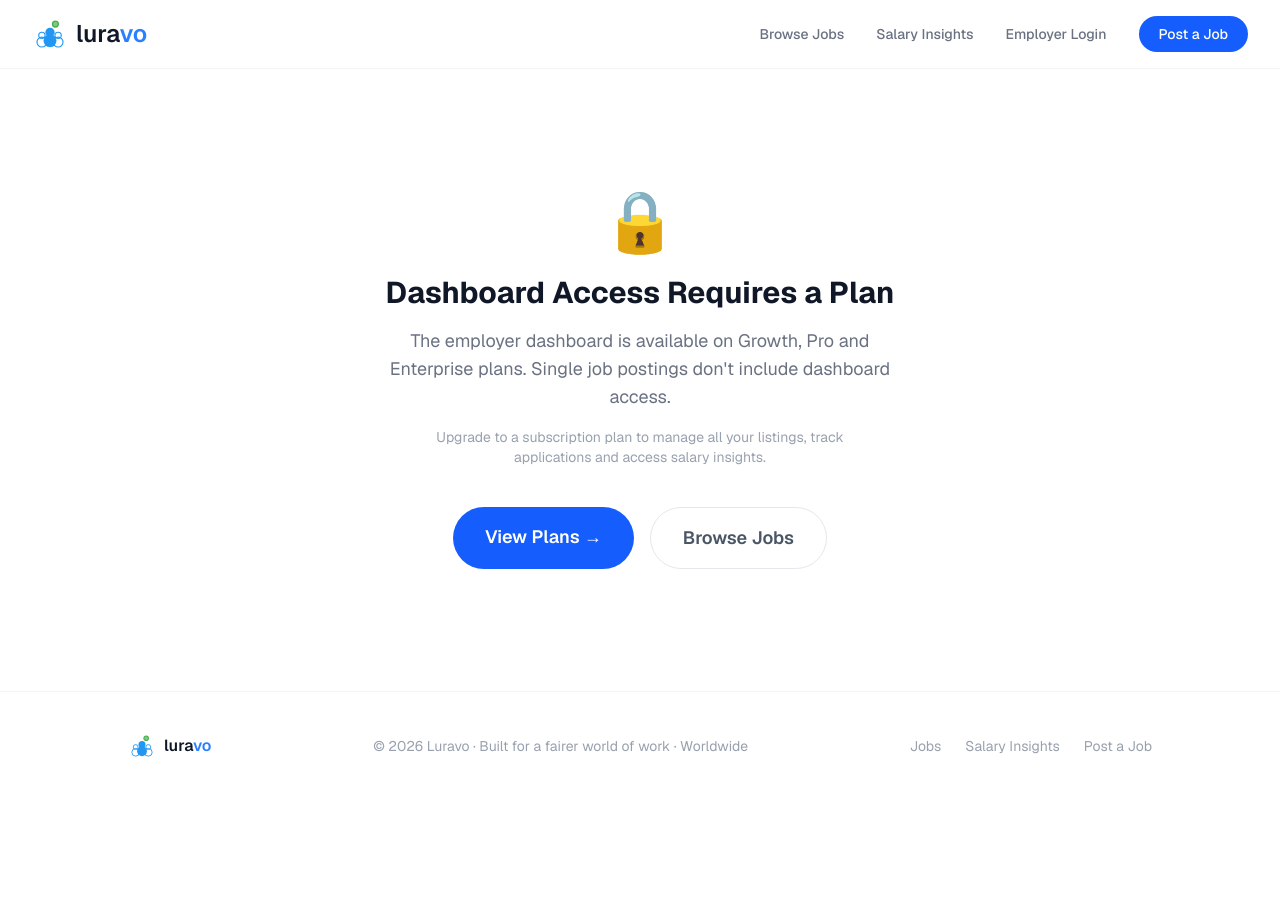
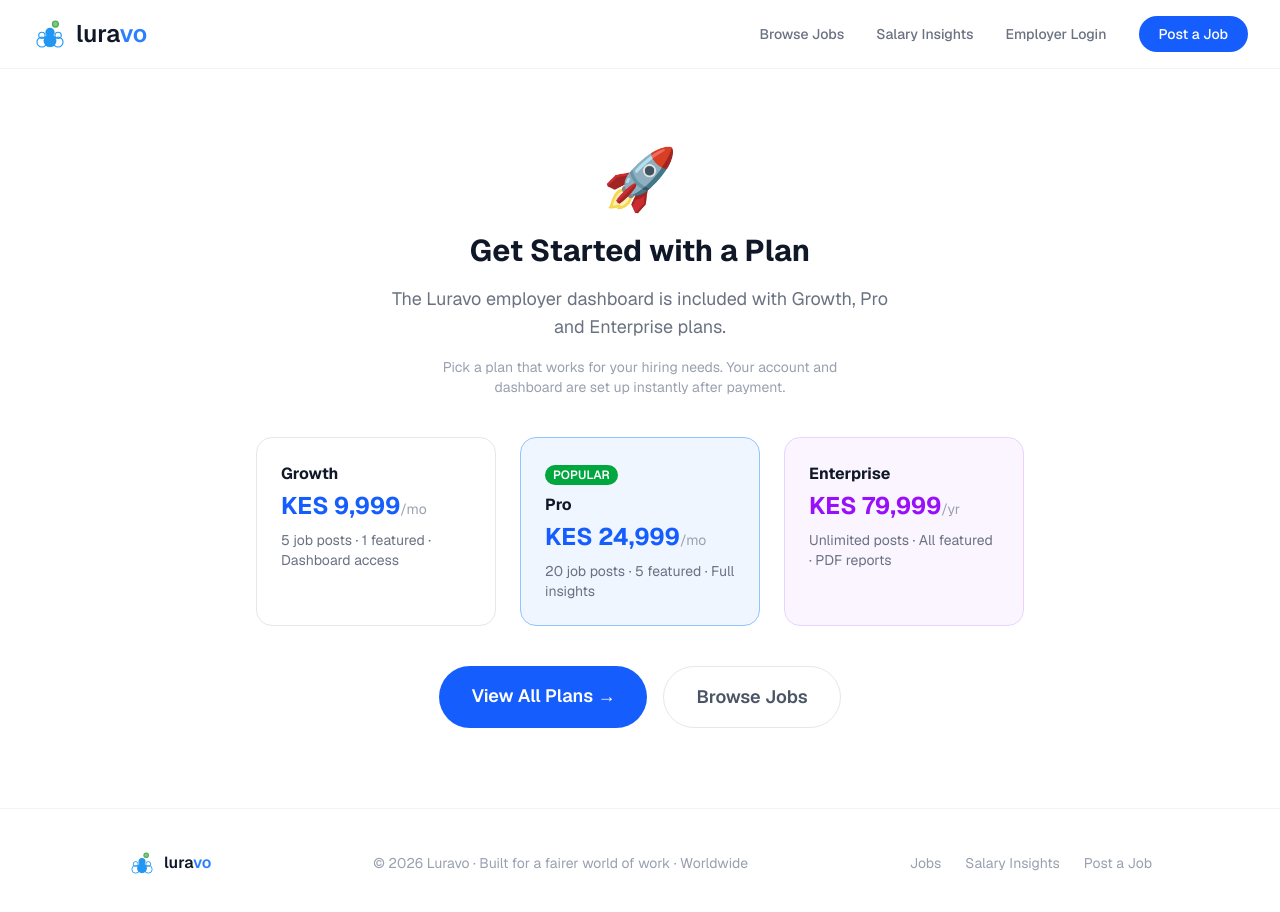
Before and after one commit to mwangiirungubrian-art/Payclear, a Next.js app: page /dashboard/upgrade in a window 1280 px wide. Shown: the top 912 px of the page. Before the commit the page ends 800 px from the top, so only its background shows below. Built offline with nearby package versions, Linux system fonts and the light colour scheme; no server answers.

Commit message:
Login page updated - plans first, no free accounts

```diff
--- a/app/dashboard/upgrade/page.tsx
+++ b/app/dashboard/upgrade/page.tsx
@@ -7,17 +7,37 @@ export default function UpgradePage() {
       <Navbar />
 
       <div className="flex flex-col items-center justify-center flex-1 py-20 px-6 text-center">
-        <div className="text-6xl mb-6">🔒</div>
-        <h1 className="text-3xl font-bold text-gray-900 mb-4">Dashboard Access Requires a Plan</h1>
+        <div className="text-6xl mb-6">🚀</div>
+        <h1 className="text-3xl font-bold text-gray-900 mb-4">Get Started with a Plan</h1>
         <p className="text-gray-500 text-lg max-w-lg mb-4">
-          The employer dashboard is available on Growth, Pro and Enterprise plans. Single job postings don't include dashboard access.
+          The Luravo employer dashboard is included with Growth, Pro and Enterprise plans.
         </p>
         <p className="text-gray-400 text-sm mb-10 max-w-md">
-          Upgrade to a subscription plan to manage all your listings, track applications and access salary insights.
+          Pick a plan that works for your hiring needs. Your account and dashboard are set up instantly after payment.
         </p>
+
+        <div className="grid grid-cols-1 md:grid-cols-3 gap-6 max-w-3xl w-full mb-10">
+          <a href="/checkout#growth" className="border border-gray-200 rounded-2xl p-6 text-left hover:shadow-md transition hover:border-blue-300">
+            <p className="font-bold text-gray-900 mb-1">Growth</p>
+            <p className="text-blue-600 font-bold text-2xl mb-2">KES 9,999<span className="text-gray-400 text-sm font-normal">/mo</span></p>
+            <p className="text-gray-500 text-sm">5 job posts · 1 featured · Dashboard access</p>
+          </a>
+          <a href="/checkout#pro" className="border border-blue-300 rounded-2xl p-6 text-left bg-blue-50 hover:shadow-md transition">
+            <div className="inline-block bg-green-600 text-white text-xs font-semibold px-2 py-0.5 rounded-full mb-2">POPULAR</div>
+            <p className="font-bold text-gray-900 mb-1">Pro</p>
+            <p className="text-blue-600 font-bold text-2xl mb-2">KES 24,999<span className="text-gray-400 text-sm font-normal">/mo</span></p>
+            <p className="text-gray-500 text-sm">20 job posts · 5 featured · Full insights</p>
+          </a>
+          <a href="/checkout#enterprise" className="border border-purple-200 rounded-2xl p-6 text-left bg-purple-50 hover:shadow-md transition">
+            <p className="font-bold text-gray-900 mb-1">Enterprise</p>
+            <p className="text-purple-600 font-bold text-2xl mb-2">KES 79,999<span className="text-gray-400 text-sm font-normal">/yr</span></p>
+            <p className="text-gray-500 text-sm">Unlimited posts · All featured · PDF reports</p>
+          </a>
+        </div>
+
         <div className="flex flex-col sm:flex-row gap-4">
-          <a href="/checkout#growth" className="bg-blue-600 text-white px-8 py-4 rounded-full text-lg font-semibold hover:bg-blue-700">
-            View Plans →
+          <a href="/checkout" className="bg-blue-600 text-white px-8 py-4 rounded-full text-lg font-semibold hover:bg-blue-700">
+            View All Plans →
           </a>
           <a href="/jobs" className="border border-gray-200 text-gray-600 px-8 py-4 rounded-full text-lg font-semibold hover:bg-gray-50">
             Browse Jobs
--- a/app/login/page.tsx
+++ b/app/login/page.tsx
@@ -25,6 +25,7 @@ export default function LoginPage() {
         setError(error.message);
       } else {
         setMessage("Account created! Log in to continue.");
+        setIsSignUp(false);
       }
     } else {
       const { error } = await supabase.auth.signInWithPassword({ email, password });
@@ -44,17 +45,19 @@ export default function LoginPage() {
 
       <div className="flex flex-col items-center justify-center flex-1 py-20 px-6">
         <div className="w-full max-w-md">
+
+          {!isSignUp ? (
+            <>
               <h1 className="text-3xl font-bold text-gray-900 mb-2 text-center">
-            {isSignUp ? "Create Employer Account" : "Employer Login"}
+                Employer Login
               </h1>
               <p className="text-gray-500 text-center mb-8">
-            {isSignUp ? "Start posting jobs with salary transparency on Luravo" : "Manage your Luravo job listings"}
+                Log in to manage your Luravo job listings
               </p>
 
               {error && (
                 <div className="bg-red-50 text-red-600 px-4 py-3 rounded-xl text-sm mb-4">{error}</div>
               )}
-
               {message && (
                 <div className="bg-green-50 text-green-600 px-4 py-3 rounded-xl text-sm mb-4">{message}</div>
               )}
@@ -62,44 +65,64 @@ export default function LoginPage() {
               <form onSubmit={handleSubmit} className="flex flex-col gap-4">
                 <div>
                   <label className="block text-sm font-semibold text-gray-700 mb-2">Email</label>
-              <input
-                required
-                type="email"
-                value={email}
-                onChange={(e) => setEmail(e.target.value)}
-                placeholder="you@company.com"
-                className="w-full border border-gray-200 rounded-xl px-4 py-3 text-gray-800 focus:outline-none focus:ring-2 focus:ring-blue-500"
-              />
+                  <input required type="email" value={email} onChange={(e) => setEmail(e.target.value)} placeholder="you@company.com" className="w-full border border-gray-200 rounded-xl px-4 py-3 text-gray-800 focus:outline-none focus:ring-2 focus:ring-blue-500" />
                 </div>
                 <div>
                   <label className="block text-sm font-semibold text-gray-700 mb-2">Password</label>
-              <input
-                required
-                type="password"
-                value={password}
-                onChange={(e) => setPassword(e.target.value)}
-                placeholder="••••••••"
-                className="w-full border border-gray-200 rounded-xl px-4 py-3 text-gray-800 focus:outline-none focus:ring-2 focus:ring-blue-500"
-              />
+                  <input required type="password" value={password} onChange={(e) => setPassword(e.target.value)} placeholder="••••••••" className="w-full border border-gray-200 rounded-xl px-4 py-3 text-gray-800 focus:outline-none focus:ring-2 focus:ring-blue-500" />
                 </div>
-            <button
-              type="submit"
-              disabled={loading}
-              className="bg-blue-600 text-white px-8 py-4 rounded-full text-lg font-semibold hover:bg-blue-700 transition disabled:opacity-50"
-            >
-              {loading ? "Please wait..." : isSignUp ? "Create Account" : "Log In"}
+                <button type="submit" disabled={loading} className="bg-blue-600 text-white px-8 py-4 rounded-full text-lg font-semibold hover:bg-blue-700 transition disabled:opacity-50">
+                  {loading ? "Logging in..." : "Log In"}
+                </button>
+              </form>
+
+              <div className="mt-8 p-6 bg-blue-50 rounded-2xl text-center">
+                <p className="text-gray-700 font-semibold mb-2">Don't have an account yet?</p>
+                <p className="text-gray-500 text-sm mb-4">Choose a plan first — your account is created as part of the signup process.</p>
+                <a href="/checkout#growth" className="bg-blue-600 text-white px-6 py-3 rounded-full text-sm font-semibold hover:bg-blue-700">
+                  View Plans →
+                </a>
+              </div>
+            </>
+          ) : (
+            <>
+              <h1 className="text-3xl font-bold text-gray-900 mb-2 text-center">
+                Create Your Account
+              </h1>
+              <p className="text-gray-500 text-center mb-8">
+                Set up your Luravo employer account
+              </p>
+
+              {error && (
+                <div className="bg-red-50 text-red-600 px-4 py-3 rounded-xl text-sm mb-4">{error}</div>
+              )}
+              {message && (
+                <div className="bg-green-50 text-green-600 px-4 py-3 rounded-xl text-sm mb-4">{message}</div>
+              )}
+
+              <form onSubmit={handleSubmit} className="flex flex-col gap-4">
+                <div>
+                  <label className="block text-sm font-semibold text-gray-700 mb-2">Email</label>
+                  <input required type="email" value={email} onChange={(e) => setEmail(e.target.value)} placeholder="you@company.com" className="w-full border border-gray-200 rounded-xl px-4 py-3 text-gray-800 focus:outline-none focus:ring-2 focus:ring-blue-500" />
+                </div>
+                <div>
+                  <label className="block text-sm font-semibold text-gray-700 mb-2">Password</label>
+                  <input required type="password" value={password} onChange={(e) => setPassword(e.target.value)} placeholder="••••••••" className="w-full border border-gray-200 rounded-xl px-4 py-3 text-gray-800 focus:outline-none focus:ring-2 focus:ring-blue-500" />
+                </div>
+                <button type="submit" disabled={loading} className="bg-blue-600 text-white px-8 py-4 rounded-full text-lg font-semibold hover:bg-blue-700 transition disabled:opacity-50">
+                  {loading ? "Creating account..." : "Create Account"}
                 </button>
               </form>
 
               <p className="text-center text-gray-500 text-sm mt-6">
-            {isSignUp ? "Already have an account?" : "Don't have an account?"}{" "}
-            <button
-              onClick={() => setIsSignUp(!isSignUp)}
-              className="text-blue-600 font-medium hover:underline"
-            >
-              {isSignUp ? "Log in" : "Sign up"}
+                Already have an account?{" "}
+                <button onClick={() => setIsSignUp(false)} className="text-blue-600 font-medium hover:underline">
+                  Log in
                 </button>
               </p>
+            </>
+          )}
+
         </div>
       </div>
 
```
Lines whose indentation alone changed are shown as unchanged.
